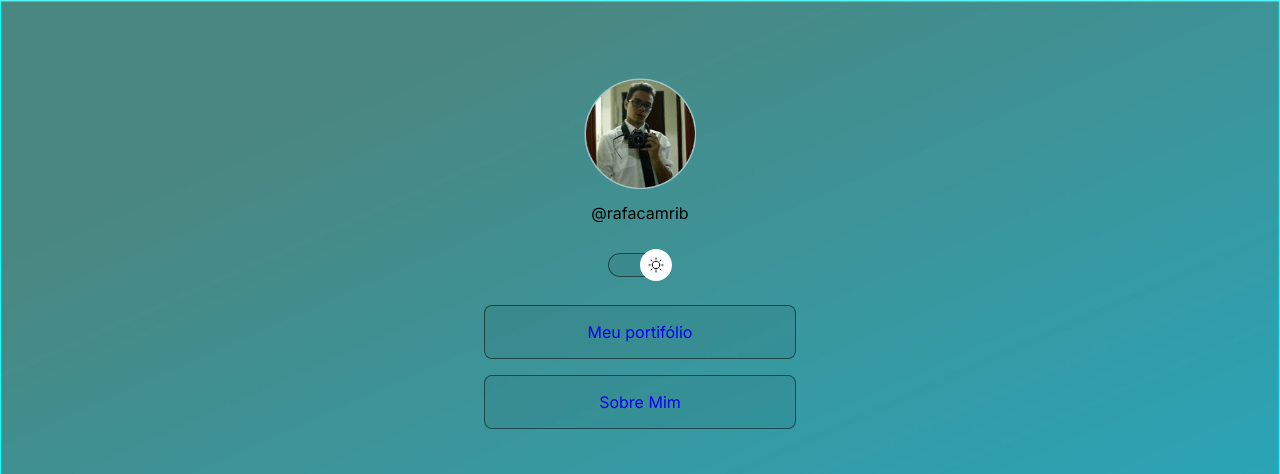
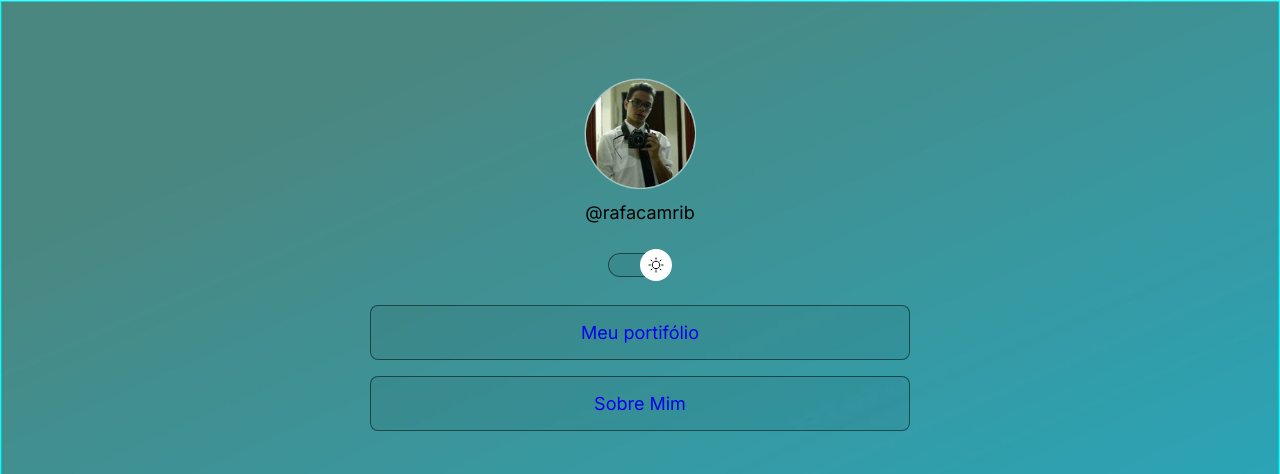
Before and after one commit to RCRibeiro1602/R-C-Ribeiro, a plain HTML site: page index.html in a window 1280 px wide. Shown: the top 474 px of the page. Drawn offline with nearby package versions, Linux system fonts and the light colour scheme.

Commit message:
ajuste container

```diff
--- a/style.css
+++ b/style.css
@@ -38,13 +38,14 @@ background-size: cover;
 
 body {
   font-family: "Inter", sans-serif;
+  font-size: large;
   color: var(--text-color);
   text-decoration: none;
 }
 #container {
-  width: 360px;
+  width: 100%;
   margin: auto;
-
+  max-width: 588px;
   padding: 0 24px;
   padding-top: 54px;
 }
```
